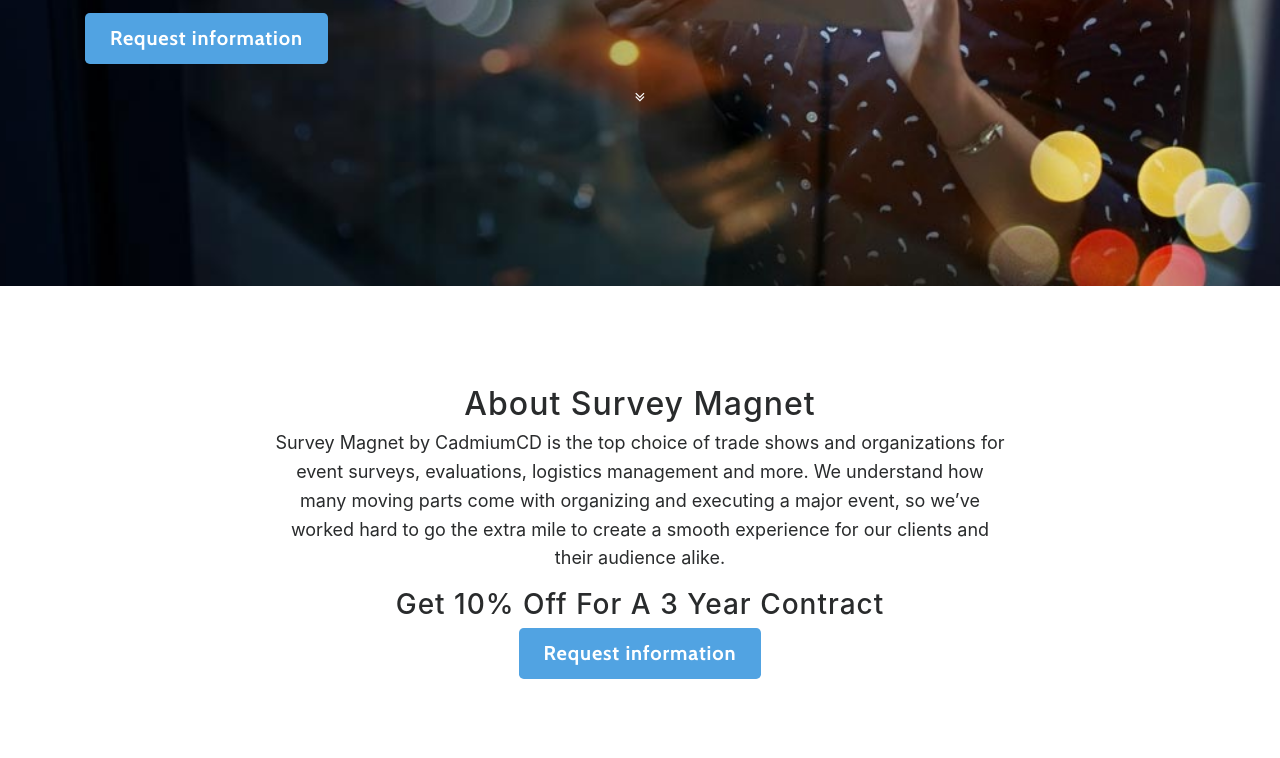
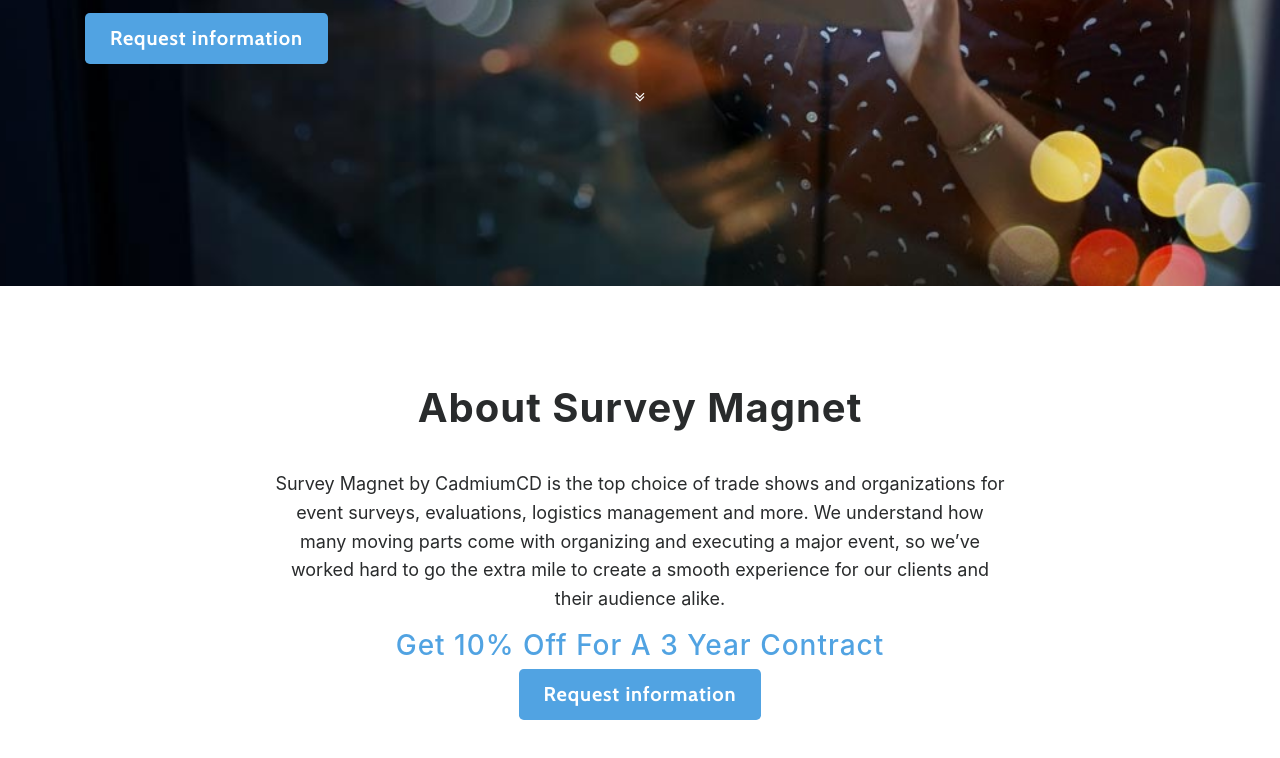
Before and after one commit to mlauren/cadmiumcd-competitor, a website with bundled scripts: page index.html in a window 1280 px wide. Shown: the part 514-1272 px from the top of the page. Built offline with nearby package versions, Linux system fonts and the light colour scheme.

Commit message:
Changes text colors.

```diff
--- a/index.html
+++ b/index.html
@@ -82,11 +82,11 @@
     <section id="about" class="container content-section background-tile text-center">
         <div class="row">
             <div class="col-lg-8 offset-lg-2">
-                <h2>About Survey Magnet</h2>
+                <h2 class="h1" style="margin-bottom: 1em;"><strong>About Survey Magnet</strong></h2>
                 <p>
                     Survey Magnet by CadmiumCD is the top choice of trade shows and organizations for event surveys, evaluations, logistics management and more. We understand how many moving parts come with organizing and executing a major event, so we’ve worked hard to go the extra mile to create a smooth experience for our clients and their audience alike.
                 </p>
-                <h3>Get 10% Off For A 3 Year Contract </h3>
+                <h3 class="blue-text">Get 10% Off For A 3 Year Contract </h3>
                 <a class="btn btn-default btn-lg" href="">Request information</a>
             </div>
         </div>
--- a/scss/grayscale.scss
+++ b/scss/grayscale.scss
@@ -24,6 +24,10 @@
     font-weight: 700;
     margin: 0 0 35px;
     letter-spacing: 1px;
+
+    &.blue-text {
+        color: $primary;
+    }
 }
 
 p {
```
Also changed, not shown: css/grayscale.css, css/grayscale.min.css.
